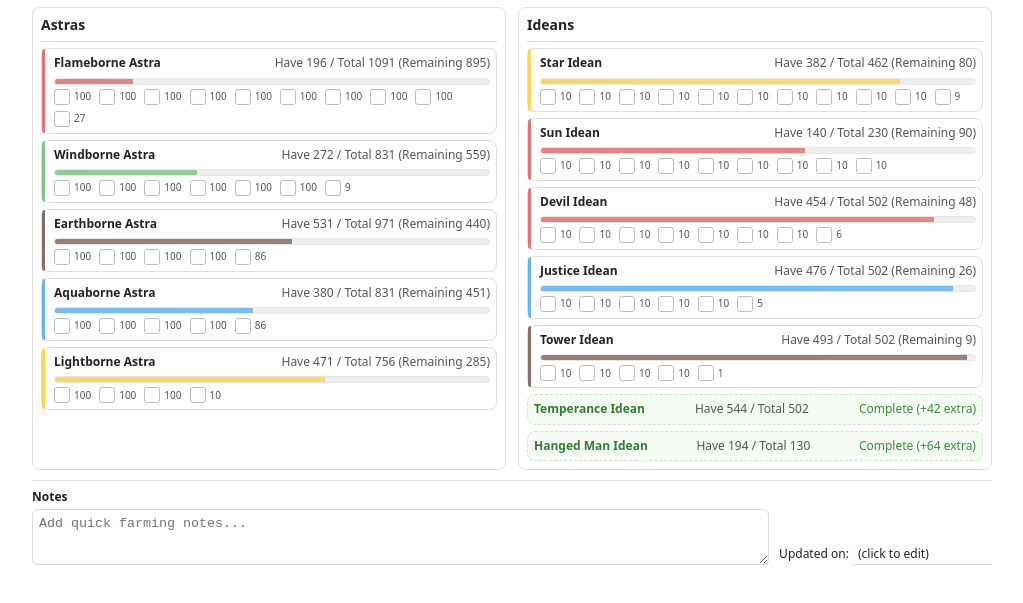
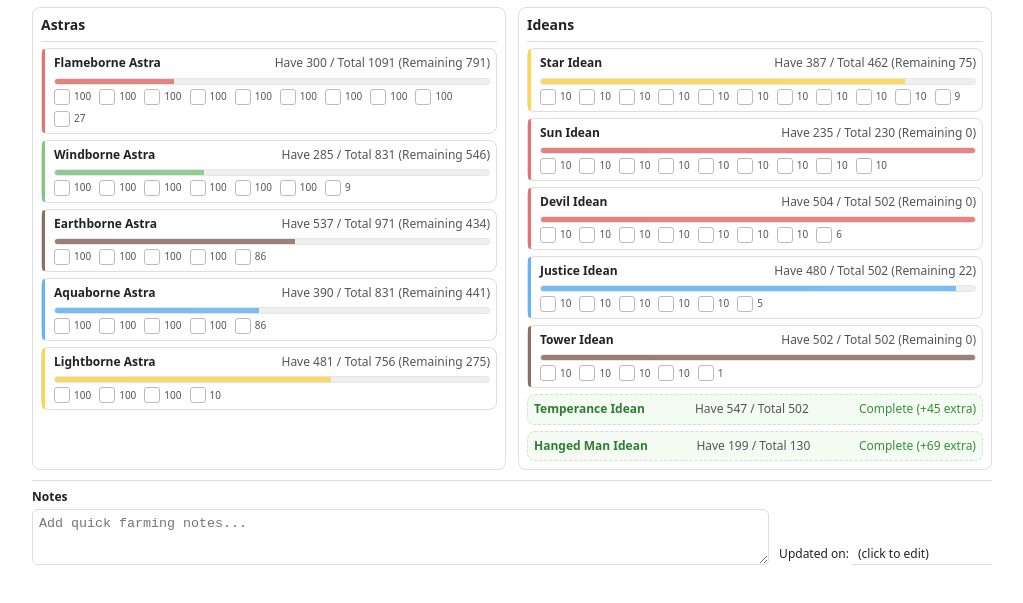
Before and after one commit to huangsri/my-evoker-flb-journey, a plain HTML site: page index.html in a window 1280 px wide. Shown: the part 69-672 px from the top of the page, without its empty margins (128-1151 px from the left). Drawn offline with Linux system fonts and the light colour scheme.

Commit message:
feat: Update data attributes and adjust item counts for astras and ideans in index.html

```diff
--- a/index.html
+++ b/index.html
@@ -575,7 +575,7 @@
           <div
             class="item light"
             aria-label="Lightborne Astra"
-            data-key="lightAstra"
+            data-key="light"
           >
             <div class="accent light" aria-hidden="true"></div>
             <div class="row-head">
@@ -945,20 +945,20 @@
         // --- START EDITING HERE ---
         const itemData = {
           astras: {
-            flame: { have: 196, total: 1091 },
-            aqua: { have: 380, total: 831 },
-            earth: { have: 531, total: 971 },
-            wind: { have: 272, total: 831 },
-            lightAstra: { have: 471, total: 756 },
+            flame: { have: 300, total: 1091 },
+            aqua: { have: 390, total: 831 },
+            earth: { have: 537, total: 971 },
+            wind: { have: 285, total: 831 },
+            light: { have: 481, total: 756 },
           },
           ideans: {
-            justice: { have: 476, total: 502 },
-            hanged: { have: 194, total: 130 },
-            temperance: { have: 544, total: 502 },
-            devil: { have: 454, total: 502 },
-            tower: { have: 493, total: 502 },
-            star: { have: 382, total: 462 },
-            sun: { have: 140, total: 230 },
+            justice: { have: 480, total: 502 },
+            hanged: { have: 199, total: 130 },
+            temperance: { have: 547, total: 502 },
+            devil: { have: 504, total: 502 },
+            tower: { have: 502, total: 502 },
+            star: { have: 387, total: 462 },
+            sun: { have: 235, total: 230 },
           },
         }
         // --- STOP EDITING HERE ---
```
